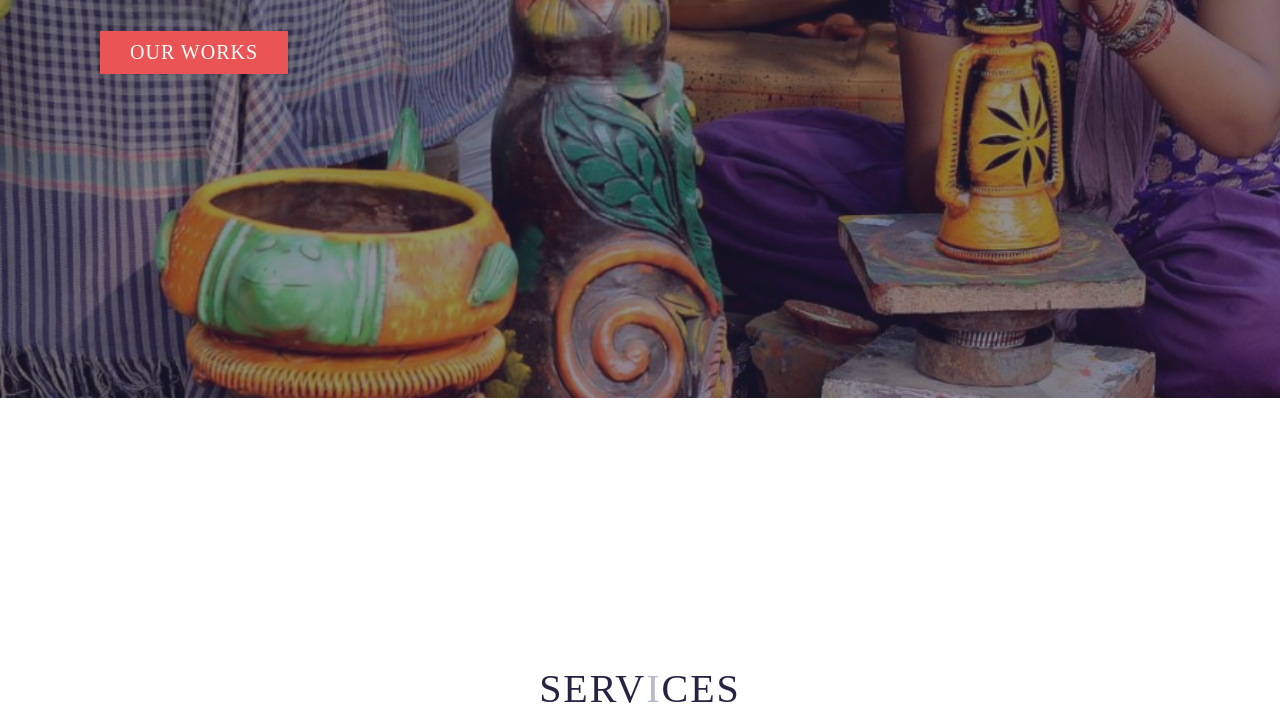
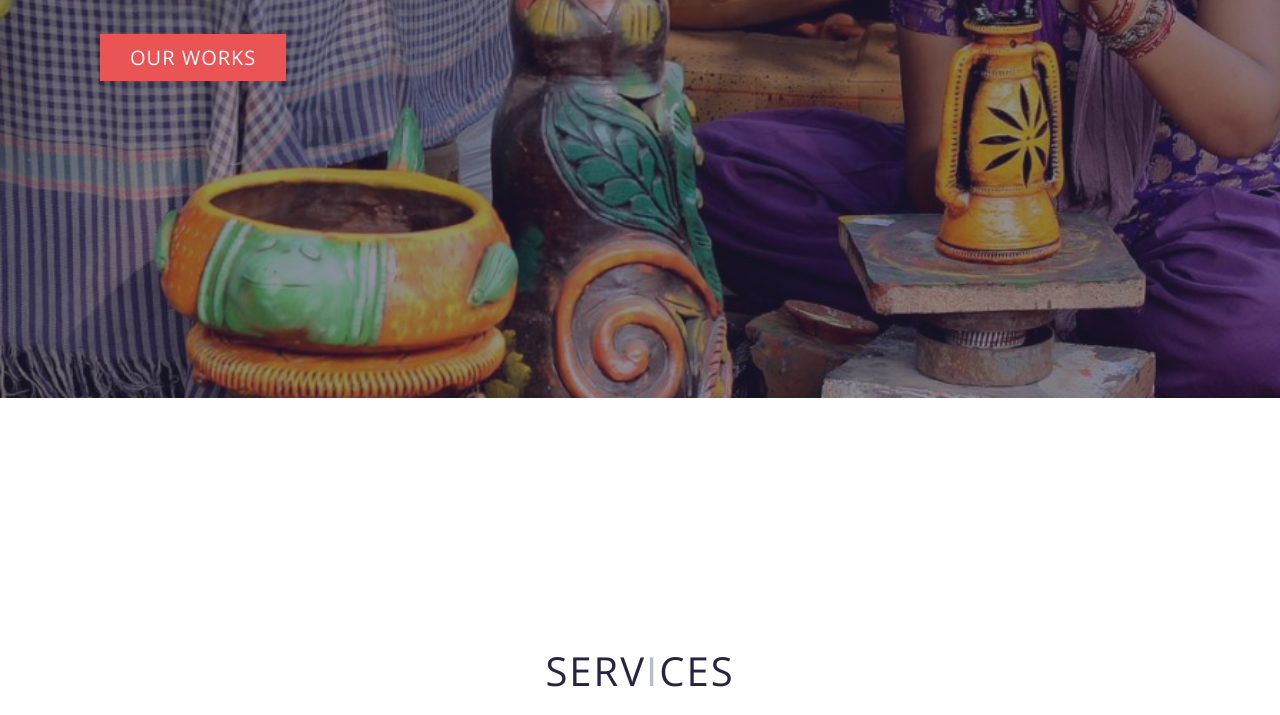
Before and after one commit to divesharora/Rozgaar, a plain HTML site: page index.html in a window 1280 px wide. Shown: the part 402-1117 px from the top of the page. Drawn offline with nearby package versions, Linux system fonts and the light colour scheme.

Commit message:
Add files via upload

```diff
--- a/login.css
+++ b/login.css
@@ -6,7 +6,7 @@
 }
 html {
 	font-size: 10px;
-	font-family: 'product sans';
+	font-family: 'open sans';
 	scroll-behavior: smooth;
 }
 a {
--- a/style.css
+++ b/style.css
@@ -6,7 +6,7 @@
 }
 html {
 	font-size: 10px;
-	font-family: 'product sans';
+	font-family: 'open sans';
 	scroll-behavior: smooth;
 }
 a {
```
Also changed, not shown: 1 other file.
